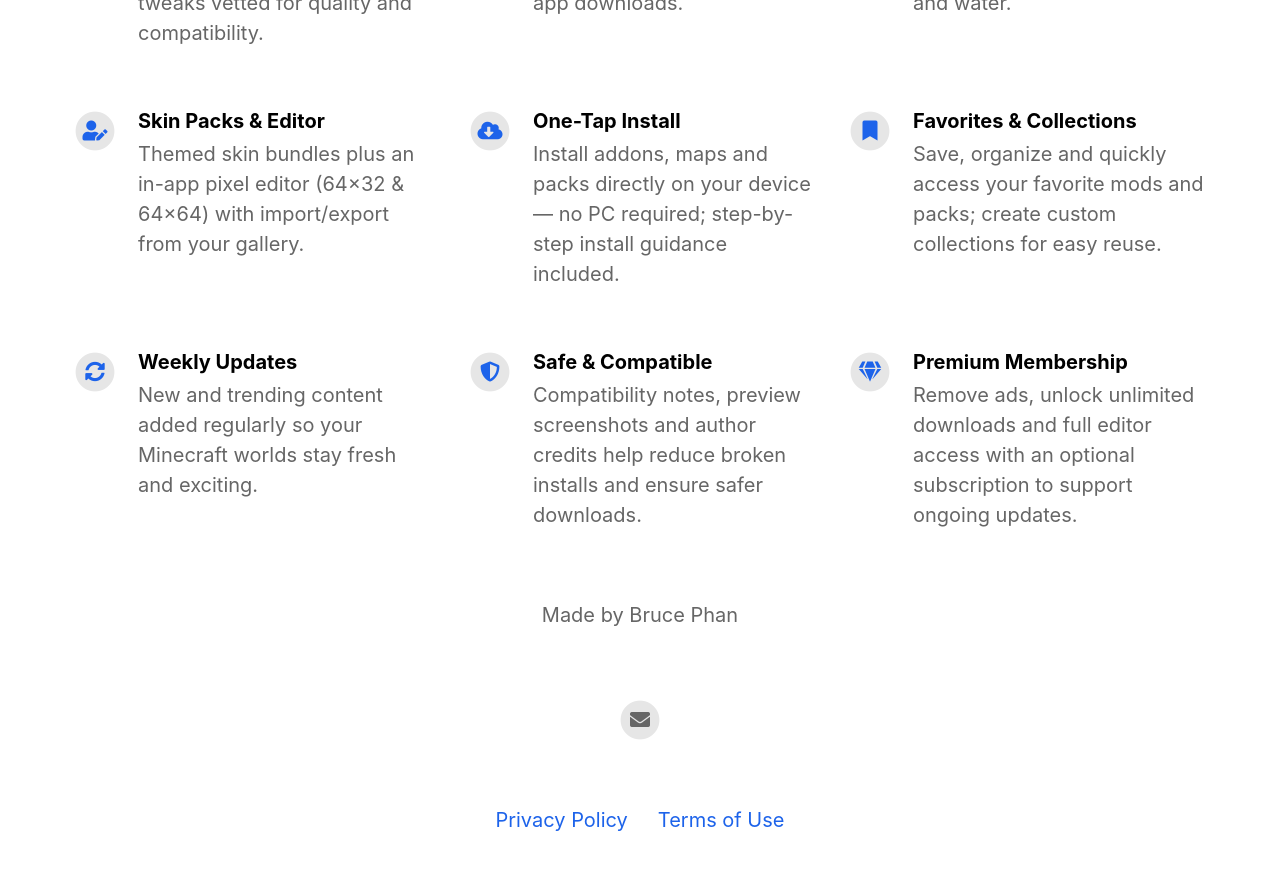
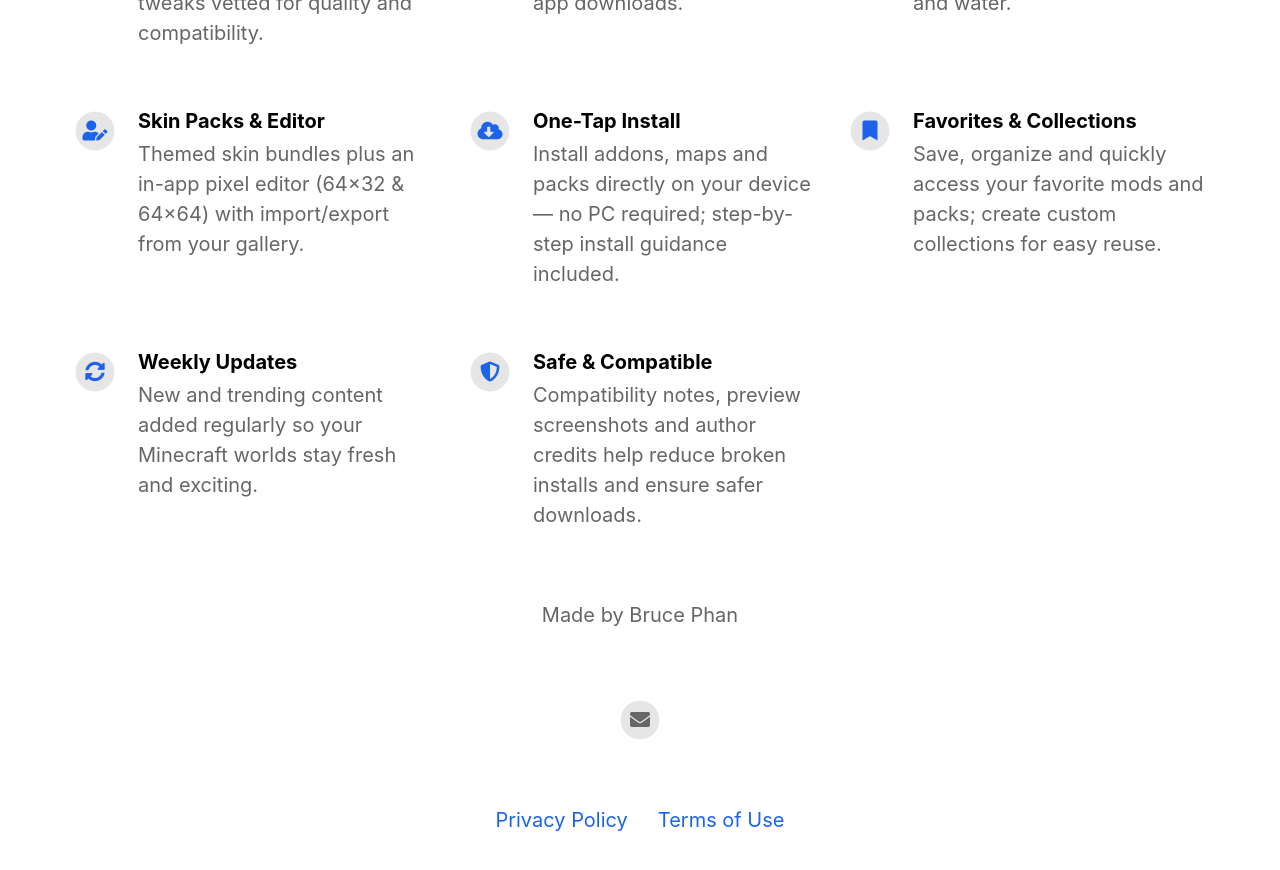
Before and after one commit to brucephan1508/addons-for-minecraft-MCPE, a Jekyll site: the page built from index.html, in a window 1280 px wide and 900 px high, scrolled down 1214 px. Shown: the top 870 px of the window. Built offline with Jekyll 4.4.1, drawn with Linux system fonts in a browser that asks for light colours; nearby versions of some CDN libraries.

Commit message:
remove "IAP" content

```diff
--- a/_config.yml
+++ b/_config.yml
@@ -70,10 +70,6 @@ features                                  :
     description                           : Compatibility notes, preview screenshots and author credits help reduce broken installs and ensure safer downloads.
     fontawesome_icon_name                 : shield-alt
 
-  - title                                 : Premium Membership
-    description                           : Remove ads, unlock unlimited downloads and full editor access with an optional subscription to support ongoing updates.
-    fontawesome_icon_name                 : gem
-
 
 
 
```
